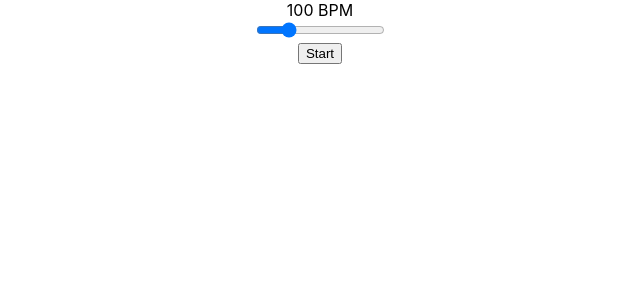
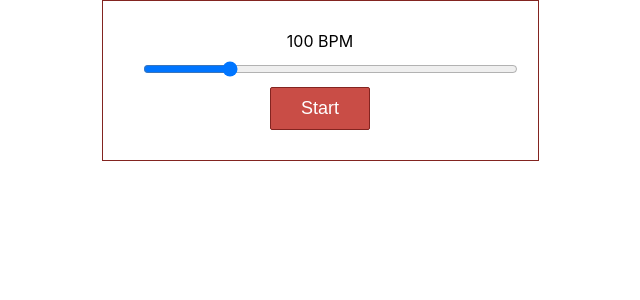
Before and after one commit to adammathieson/react-metronome, a React (Create React App) app: page / in a window 1280 px wide. Shown: the top 300 px of the page, without its empty margins (320-960 px from the left). Built offline with nearby package versions, Linux system fonts and the light colour scheme.

Commit message:
styling for Metronome; adds additional state objects

```diff
--- a/src/components/Metronome.css
+++ b/src/components/Metronome.css
@@ -0,0 +1,23 @@
+.metronome {
+    text-align: center;
+    max-width: 375px;
+    margin: 0 auto;
+    padding: 30px;
+    border: 1px solid #832420;
+
+}
+
+.bpm-slider input {
+    width: 100%;
+    margin: 10px;
+}
+
+.metronome button {
+    background: #c94d46;
+    padding: 10px;
+    border: 1px solid #832420;
+    border-radius: 2px;
+    width: 100px;
+    color: #fff;
+    font-size: 18px;
+}
--- a/src/components/Metronome.jsx
+++ b/src/components/Metronome.jsx
@@ -4,6 +4,8 @@ import './Metronome.css'
 const Metronome = () => {
     const [ bpm, setBpm ] = useState(100)
     const [ playing, setPlaying ] = useState(false)
+    const [ count, setCount ] = useState(0)
+    const [ beatsPerMeasure, setBeatsPerMeasure ] = useState(4)
 
     return (
         <div className="metronome">
```
